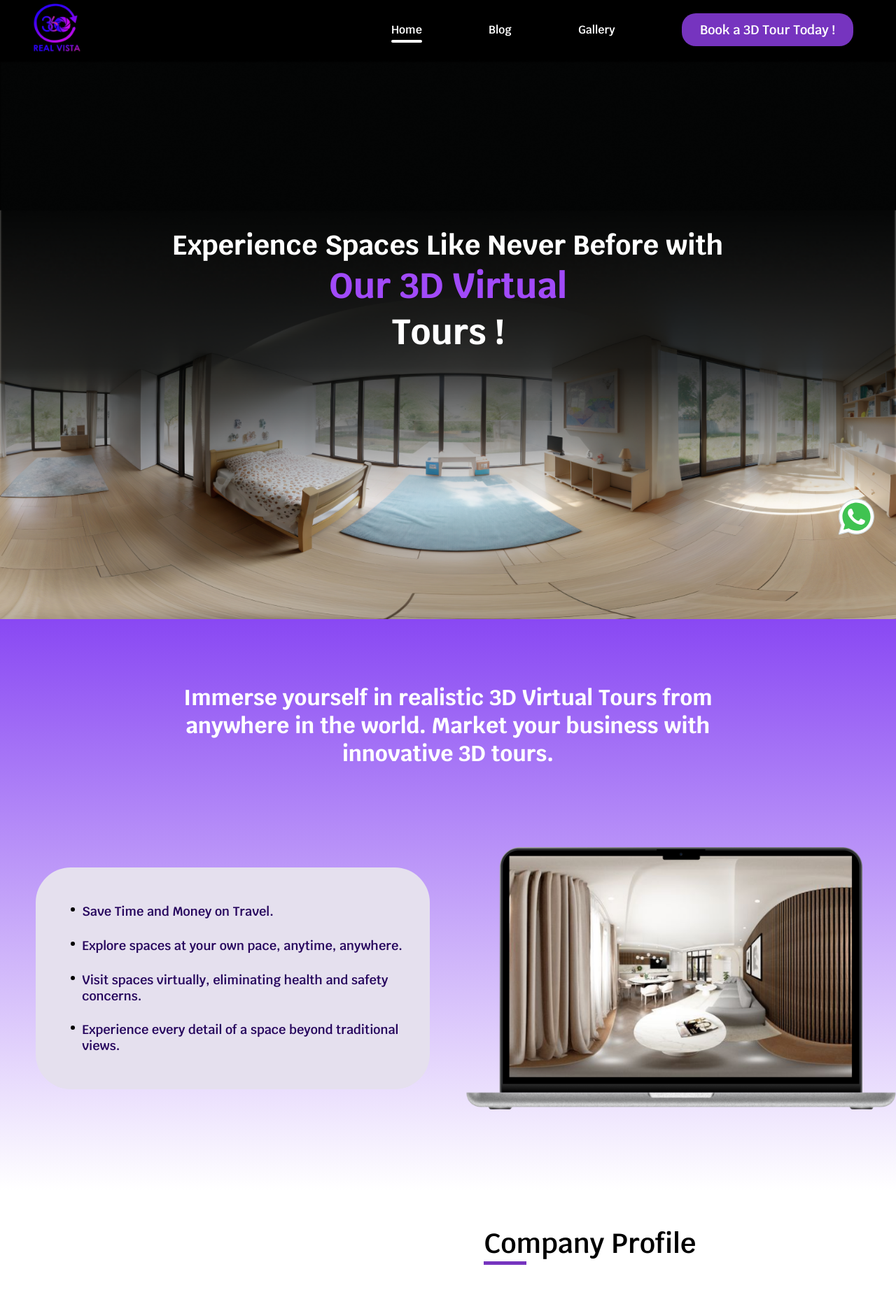
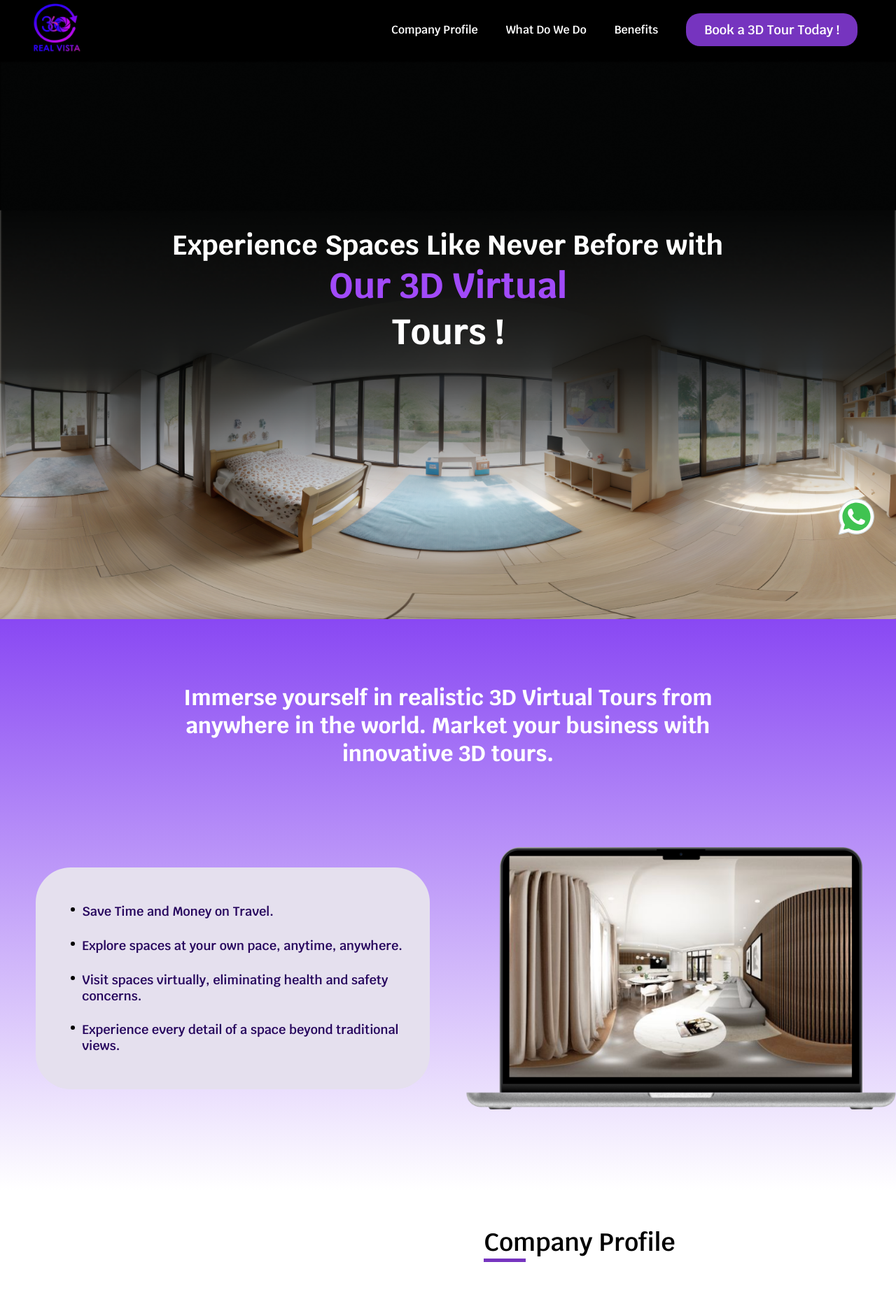
Before and after one commit to 360RealVista/360RealVista-client, a React (Create React App) app: page / in a window 1280 px wide. Shown: the top 1854 px of the page at 70% size. Built offline with nearby package versions, Linux system fonts and the light colour scheme.

Commit message:
added scroll links

```diff
--- a/src/App.css
+++ b/src/App.css
@@ -16,7 +16,7 @@ outline: none !important;
 .primary-btn{
     border: none;
     outline: none;
-    padding: 1vw 32px;
+    padding:.8vw 32px;
     font-size: calc(1vw + 12px);
     border-radius: 20px;
     white-space: nowrap;
@@ -34,14 +34,14 @@ outline: none !important;
     font-weight: 600;
     background-color: inherit;
     width: max-content;
-    font-size: calc(1.5vw + 20px);
+    font-size: calc(1.2vw + 20px);
     position: relative;
 
 }
 
 .secondary-btn::after{
     content: "";
-    width: 20%;
+    width: 60px;
     border-bottom:5px solid #7634bf;
     position: absolute;
     bottom: -4px;
--- a/src/core/common/HomepageNavbar.js
+++ b/src/core/common/HomepageNavbar.js
@@ -4,20 +4,21 @@ import { styled } from "styled-components";
 import logo from "./../../assets/images/homepage/logo.png"
 import Request360Modal from "../../module/homepage/container/homepage/Request360Modal";
 import Sidebar from "./Sidebar";
+import { scrollTOId } from "../utils";
 
 
 
 export default function HomepageNavbar() {
   const [showRequest360, setShowRequest360] = React.useState(false);
 
+
+
   return (
     <>
       <Wrapper>
         <div className="main">
 
-
         <NavLink
-          to="/"
           className={({ isActive, isPending }) =>
             true ? "pending" : isActive ? "active" : ""
           }
@@ -31,32 +32,32 @@ export default function HomepageNavbar() {
         <ul className="webNavbar">
           <li>
             <NavLink
-             to="/"
+              onClick={()=>scrollTOId("CompanyProfile",70)}
               className={({ isActive, isPending }) =>
-                isPending ? "pending" : isActive ? "active" : ""
+                isPending ? "pending" : !isActive ? "active" : ""
               }
             >
-              Home
+              Company Profile
             </NavLink>
           </li>
           <li>
             <NavLink
-             to="Link2"
+             onClick={()=>scrollTOId("whatDoWeDo",70)}
               className={({ isActive, isPending }) =>
-                isPending ? "pending" : isActive ? "active" : ""
+                isPending ? "pending" : !isActive ? "active" : ""
               }
             >
-              Blog
+              What Do We Do
             </NavLink>
           </li>
           <li>
             <NavLink
-             to="Link3"
+             onClick={()=>scrollTOId("benefits",70)}
               className={({ isActive, isPending }) =>
-                isPending ? "pending" : isActive ? "active" : ""
+                isPending ? "pending" : !isActive ? "active" : ""
               }
             >
-              Gallery
+              Benefits
             </NavLink>
           </li>
           <li>
--- a/src/core/common/Sidebar.js
+++ b/src/core/common/Sidebar.js
@@ -13,6 +13,7 @@ import MailIcon from '@mui/icons-material/Mail';
 import MenuIcon from '@mui/icons-material/Menu';
 import { NavLink } from 'react-router-dom';
 import { styled } from 'styled-components';
+import { scrollTOId } from '../utils';
 
 export default function Sidebar({setShowRequest360}) {
   const [state, setState] = React.useState({
@@ -37,14 +38,6 @@ export default function Sidebar({setShowRequest360}) {
       onClick={toggleDrawer(anchor, false)}
       onKeyDown={toggleDrawer(anchor, false)}
     >
-                  {/* <ListItem key={text} disablePadding>
-            <ListItemButton>
-              <ListItemIcon>
-                {index % 2 === 0 ? <InboxIcon /> : <MailIcon />}
-              </ListItemIcon>
-              <ListItemText primary={text} />
-            </ListItemButton>
-          </ListItem> */}
           <Wrapper>
 
     <h2>Stand out and let us <span> create your </span>digital twin !</h2>
@@ -64,33 +57,33 @@ export default function Sidebar({setShowRequest360}) {
               <Divider/>
           <ListItem >
             <NavLink
-             to="/"
+             onClick={()=>scrollTOId("CompanyProfile",70)}
               className={({ isActive, isPending }) =>
                 isPending ? " link pending" : isActive ? " link active" : "link"
               }
             >
-              Home
+              Company Profile
             </NavLink>
           </ListItem>
 
           <ListItem>
             <NavLink
-             to="Link2"
+             onClick={()=>scrollTOId("whatDoWeDo",70)}
               className={({ isActive, isPending }) =>
                 isPending ? "pending link" : isActive ? "active link" : "link"
               }
             >
-              Blog
+              What Do We Do
             </NavLink>
           </ListItem>
           <ListItem>
             <NavLink
-             to="Link3"
+             onClick={()=>scrollTOId("benefits",70)}
               className={({ isActive, isPending }) =>
-                isPending ? "pending link" : isActive ? "active link" : "link"
+                isPending ? "pending link" : !isActive ? "active link" : "link"
               }
             >
-              Gallery
+              Benefits
             </NavLink>
           </ListItem>
 
--- /dev/null
+++ b/src/core/utils/index.js
@@ -0,0 +1,7 @@
+export const scrollTOId=(id,offset)=>{
+    const a=document.getElementById(id)?.offsetTop
+      window.scrollTo({
+        top: a-offset,
+        behavior: "smooth",
+      });
+    }
--- a/src/module/homepage/container/homepage/Benifits.js
+++ b/src/module/homepage/container/homepage/Benifits.js
@@ -27,7 +27,7 @@ const BenifitsData=[
 export default function Benifits() {
   return (
     <>
-      <Wrapper>
+      <Wrapper id="benefits">
         <div className="text-wrapper">
           <button className="secondary-btn">Benefits</button>
           <div className="row">
@@ -72,7 +72,7 @@ const Wrapper = styled.div`
   }
   .secondary-btn{
     display: block;
-    margin-left: auto;
+    margin: auto;
   }
   @media screen and (max-width:768px) {
 
--- a/src/module/homepage/container/homepage/Company.js
+++ b/src/module/homepage/container/homepage/Company.js
@@ -5,7 +5,7 @@ import profile from "./../../../../assets/images/homepage/company-profile.jpg";
 export default function Company() {
   return (
     <>
-      <Wrapper>
+      <Wrapper id="CompanyProfile">
         <div className="img-wrapper">
           <img src={profile} />
         </div>
--- a/src/module/homepage/container/homepage/PrivacyPolicy.js
+++ b/src/module/homepage/container/homepage/PrivacyPolicy.js
@@ -67,7 +67,6 @@ const Wrapper = styled.div`
   .text-wrapper {
       display: flex;
     flex-direction: column;
-    gap: 50px;
     h2 {
       font-weight: 400;
       flex-direction: column;
@@ -76,7 +75,7 @@ const Wrapper = styled.div`
 
       &>div {
         /* font-weight: 500; */
-        font-size: calc(1.3vw + 8px);
+        font-size: calc(.6vw + 8px);
         text-align: justify;
       }
     }
@@ -87,7 +86,7 @@ const Wrapper = styled.div`
         display: flex;
         padding-left: 1vw;
         position: relative;
-        font-size: calc(.8vw + 8px);
+        font-size: calc(.4vw + 8px);
         padding-bottom: 10px;
       }
       span{
@@ -109,7 +108,7 @@ const Wrapper = styled.div`
         color: black;
         display: block;
         margin: auto;
-        margin-bottom: 30px;
+        margin-bottom: 30px;//do not remove it as the production build need it
     }
   }
   .background{
@@ -122,6 +121,9 @@ const Wrapper = styled.div`
   }
 
   @media screen and (max-width:768px) {
+    .text-wrapper{
+      gap: 0 !important;
+    }
     ul{
 
 padding-left: 5px !important;
--- a/src/module/homepage/container/homepage/Request360SiteVisit.js
+++ b/src/module/homepage/container/homepage/Request360SiteVisit.js
@@ -28,7 +28,7 @@ const Wrapper = styled.div`
     justify-content: space-between;
     align-items: center;
     h2{
-        font-size: calc(1.5vw + 12px);
+        font-size: calc(1.1vw + 12px);
         color: black;
         span{
         color: #A14AF9;
@@ -39,6 +39,8 @@ const Wrapper = styled.div`
   }
   button{
     margin-top: 0;
+    font-weight: 500;
+    font-size: calc(.8vw + 12px);
   }
 
   @media screen and (max-width:768px) {
--- a/src/module/homepage/container/homepage/Testiminials.js
+++ b/src/module/homepage/container/homepage/Testiminials.js
@@ -51,6 +51,11 @@ const Wrapper = styled.div`
     }
 
   }
+  .secondary-btn{
+    display: block;
+    margin: auto;
+  }
+
   @media screen and (max-width:768px) {
 
   .text-wrapper{
--- a/src/module/homepage/container/homepage/WhatWeDo.js
+++ b/src/module/homepage/container/homepage/WhatWeDo.js
@@ -6,7 +6,7 @@ import wave from "./../../../../assets/images/homepage/Rectangle 4.png"
 export default function WhatWeDo() {
   return (
     <>
-      <Wrapper>
+      <Wrapper id="whatDoWeDo">
         <div className="content-wrapper">
         <div className="text-wrapper">
           <button className="secondary-btn">What Do We Do</button>
--- a/src/module/homepage/container/homepage/faq.js
+++ b/src/module/homepage/container/homepage/faq.js
@@ -13,7 +13,7 @@ export default function AskedQuestions() {
   return (
     <Wrapper>
         <div className="main">
-        <button className='secondary-btn'>Frequently Asked Questions</button>
+        <button className='secondary-btn'>FAQ</button>
             <div className="content">
                 {faqList.map(ele=>(
                     <div className="accordian" >
@@ -78,6 +78,10 @@ padding: 0 10px 92px 10px;
             background-color: red;
         } */
 }
+.secondary-btn{
+    display: block;
+    margin: auto;
+}
 
  .sub-title{
             font-size: calc(1.5vw + 20px);
@@ -104,11 +108,7 @@ padding: 0 10px 92px 10px;
 }
 .css-o4b71y-MuiAccordionSummary-content{
     margin: 0 !important;
-
 }
-
-
-
 `
 
 
```
